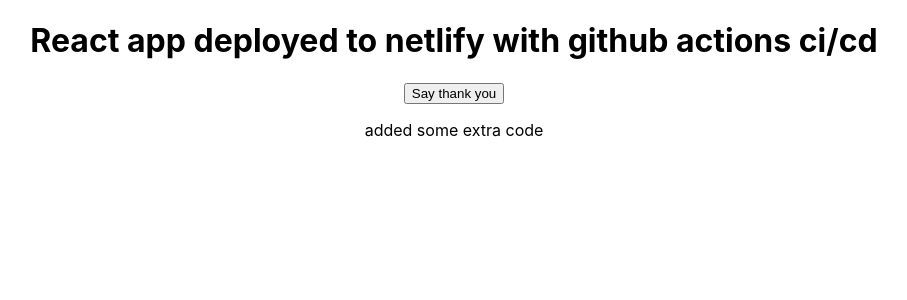
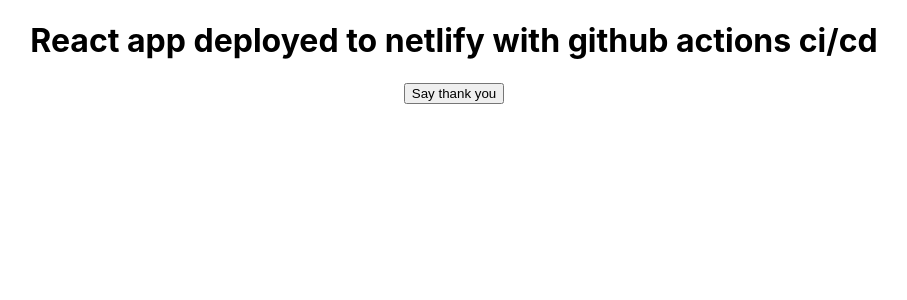
Before and after one commit to FrankenDeba/netlify-github-actions, a React (Create React App) app: page / in a window 1280 px wide. Shown: the top 300 px of the page, without its empty margins (186-1093 px from the left). Built offline with nearby package versions, Linux system fonts and the light colour scheme.

Commit message:
remove codex

```diff
--- a/src/App.js
+++ b/src/App.js
@@ -8,7 +8,6 @@
       <h1>React app deployed to netlify with github actions ci/cd</h1>
       <button onClick={() => setWelcome(true)}>Say thank you</button>
       {welcome && <h2>You are welcome!</h2>}
-      <p>added some extra code</p>
     </div>
   );
 }
```
